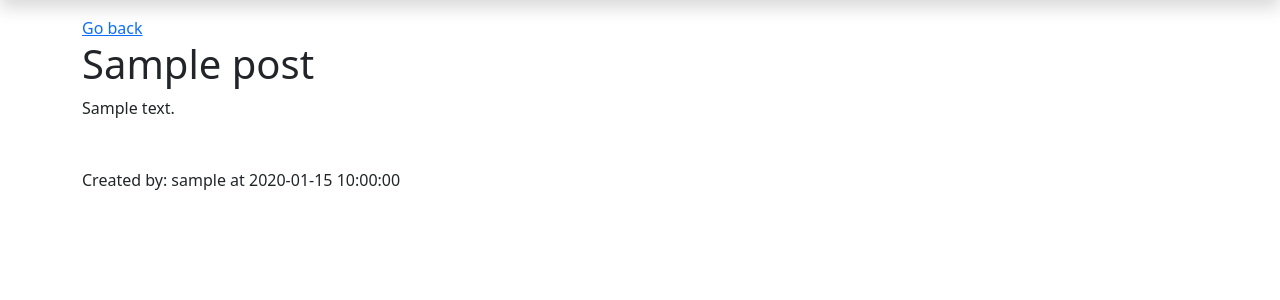
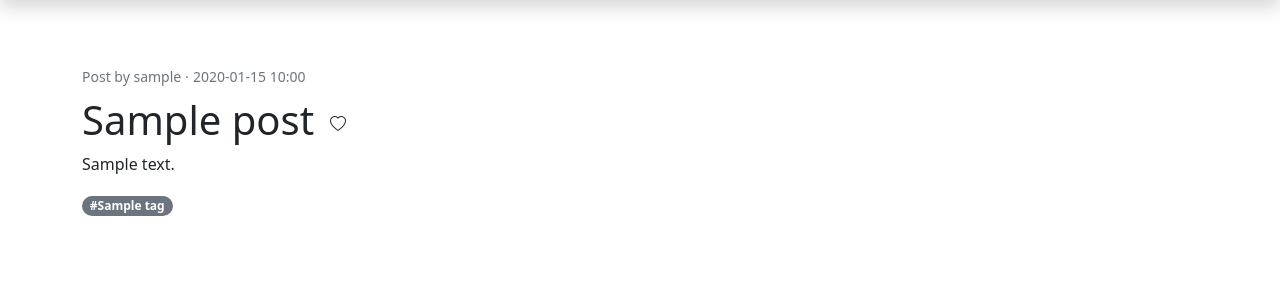
Before and after one commit to kbjakex/tsoha-stories, a Flask app: template templates/storypage.html in a window 1280 px wide. Shown: the part 58-358 px from the top of the page. Run offline with Flask 2, Linux system fonts and the light colour scheme; the visitor is signed in with stand-in values (Sample User, id 1); the template is opened without the code that fills it: most values are stand-ins (such as "Sample title", 1, 10 or a date in 2020).

Commit message:
Fix bug with liking a post; initial work on story page

```diff
--- a/routes.py
+++ b/routes.py
@@ -73,13 +73,13 @@ def index():
                 post.num_likes = stats[1]
                 post.num_comments = stats[2]
 
-    sql = "SELECT P.id FROM posts P, likes L WHERE L.user_id = :user_id AND L.post_id = P.id"
-    liked_posts = db.session.execute(sql, {"user_id": current_user.id}).fetchall()
-
-    for post in posts:
-        for liked_post in liked_posts:
-            if post.id == liked_post[0]:
-                post.liked = True
+    if current_user.is_authenticated:
+        sql = "SELECT P.id FROM posts P, likes L WHERE L.user_id = :user_id AND L.post_id = P.id"
+        liked_posts = db.session.execute(sql, {"user_id": current_user.id}).fetchall()
+        for post in posts:
+            for liked_post in liked_posts:
+                if post.id == liked_post[0]:
+                    post.liked = True
 
     if not sort is None:
         if current_user.sort_mode == "newest":
@@ -181,9 +181,35 @@ def addstory():
 
 @app.route("/posts/<int:id>")
 def page(id):
-    sql = "SELECT U.username, P.id, P.title, P.content, P.sent_at FROM posts P, users U WHERE P.user_id = U.id AND P.id = :id"
+    sql = "SELECT P.id, P.title, P.content, P.sent_at, U.username, T.name FROM users U, posts P LEFT JOIN tags T ON P.id = T.post_id WHERE U.id = P.user_id AND P.id = :post_id"
+    post_raw_all = db.session.execute(sql, {"post_id": id}).fetchall()
+
+    if post_raw_all is None:
+        abort(404)
+
+    post_raw = post_raw_all[0]
+    post = Post(post_raw[0], post_raw[1], post_raw[2], post_raw[3], post_raw[4], [])
+    for tuple in post_raw_all:
+        if tuple[5] is not None:
+            post.tags.append(tuple[5])
+
+    # Check if user has liked the post
+    if current_user.is_authenticated:
+        sql = "SELECT COUNT(*) FROM users U, likes L WHERE U.id = L.user_id AND L.post_id = :post_id"
+        num_likes = db.session.execute(sql, {"post_id": id}).fetchone()[0]
+        if not num_likes is None and num_likes > 0:
+            post.liked = True
+
+
+    """     sql = "SELECT U.username, C.content, C.sent_at FROM users U, comments C WHERE C.post_id = :post_id AND U.id = C.user_id"
+        comments = db.session.execute(sql, {"post_id":id}).fetchall()
+
+        sql = "SELECT U.username, L.sent_at FROM users U, likes L WHERE L.post_id = :post_id AND U.id = L.user_id" """
+
+
+    """ sql = "SELECT U.username, P.id, P.title, P.content, P.sent_at FROM posts P, users U WHERE P.user_id = U.id AND P.id = :id"
     result = db.session.execute(sql, {"id":id})
-    post = result.fetchone()
+    post = result.fetchone() """
     return render_template("storypage.html", post = post)
 
 @app.route("/api/posts/<int:id>/like")
--- a/templates/index.html
+++ b/templates/index.html
@@ -35,7 +35,11 @@
                     {% endfor %}
                 </span>
                 <span role="button" tabindex="0">
+                    {% if current_user.is_authenticated %}
                     <a id="btn-like-{{ post.id }}" class="pe-3 text-decoration-none text-dark">
+                    {% else %}
+                    <a id="btn-like-{{ post.id }}" class="pe-3 text-decoration-none text-dark" href="/login">
+                    {% endif %}
                         {{ post.num_likes }}
                         <i class="bi bi-heart{%if post.liked %}-fill{% endif %}"></i>
                     </a>
@@ -45,6 +49,7 @@
         </div>
     </div>
     <br>
+    {% if current_user.is_authenticated %}
     <script>
         $(document).ready(function () {
             $('#btn-like-{{ post.id }}').click(function () {
@@ -62,6 +67,7 @@
             });
         });
     </script>
+    {% endif %}
     {% endfor %}
 </div>
 
--- a/templates/storypage.html
+++ b/templates/storypage.html
@@ -2,12 +2,31 @@
 
 {% block content_body %}
 <div class="container">
-    <a href="/">Go back</a>
-
-    <h1>{{ post.title }}</h1>
+    <div class="pt-5 pb-2">
+        <small class="text-secondary py-5">Post by {{ post.username }} &sdot; {{ post.sent_at.strftime("%Y-%m-%d %H:%M") }}</small>
+    </div>
+    <div class="d-flex align-items-center">
+        <h1>{{ post.title }}</h1>
+        <!-- <i class="px-3 bi bi-heart"></i>-->
+        <span role="button" tabindex="0">
+            {% if current_user.is_authenticated %}
+            <a id="btn-like" class="px-3 text-decoration-none text-dark">
+            {% else %}
+            <a id="btn-like" class="px-3 text-decoration-none text-dark" href="/login">
+            {% endif %}
+                <i class="bi bi-heart{%if post.liked %}-fill{% endif %}"></i>
+            </a>
+        </span>
+    </div>
     {{ post.content }}
+    <div class="d-flex pt-3">
+        <span class="me-auto">
+            {% for tag in post.tags %}
+            <span class="badge rounded-pill bg-secondary">#{{ tag }}</span>
+            {% endfor %}
+        </span>
+    </div>
     <br><br><br>
-    Created by: {{ post.username }} at {{ post.sent_at.strftime("%Y-%m-%d %H:%M:%S") }}<br>
 
     {% if session.username %}
     <h3>Continue the story</h3>
@@ -21,4 +40,24 @@
     </form>
     {% endif %}
 </div>
+
+{% if current_user.is_authenticated %}
+<script>
+    $(document).ready(function () {
+        $('#btn-like').click(function () {
+            const update = { post_id: {{ post.id }} };
+            const options = { method: 'POST', headers: { 'Content-Type': 'application/json', }, body: JSON.stringify(update), };
+            fetch('/api/posts/{{ post.id }}/like')
+                .then(response => response.json())
+                .then(data => {
+                    if (data.liked) {
+                        $('#btn-like').html(`<i class="bi bi-heart-fill"></i>`);
+                    } else {
+                        $('#btn-like').html(`<i class="bi bi-heart"></i>`);
+                    }
+                });
+        });
+    });
+</script>
+{% endif %}
 {% endblock %}
```
